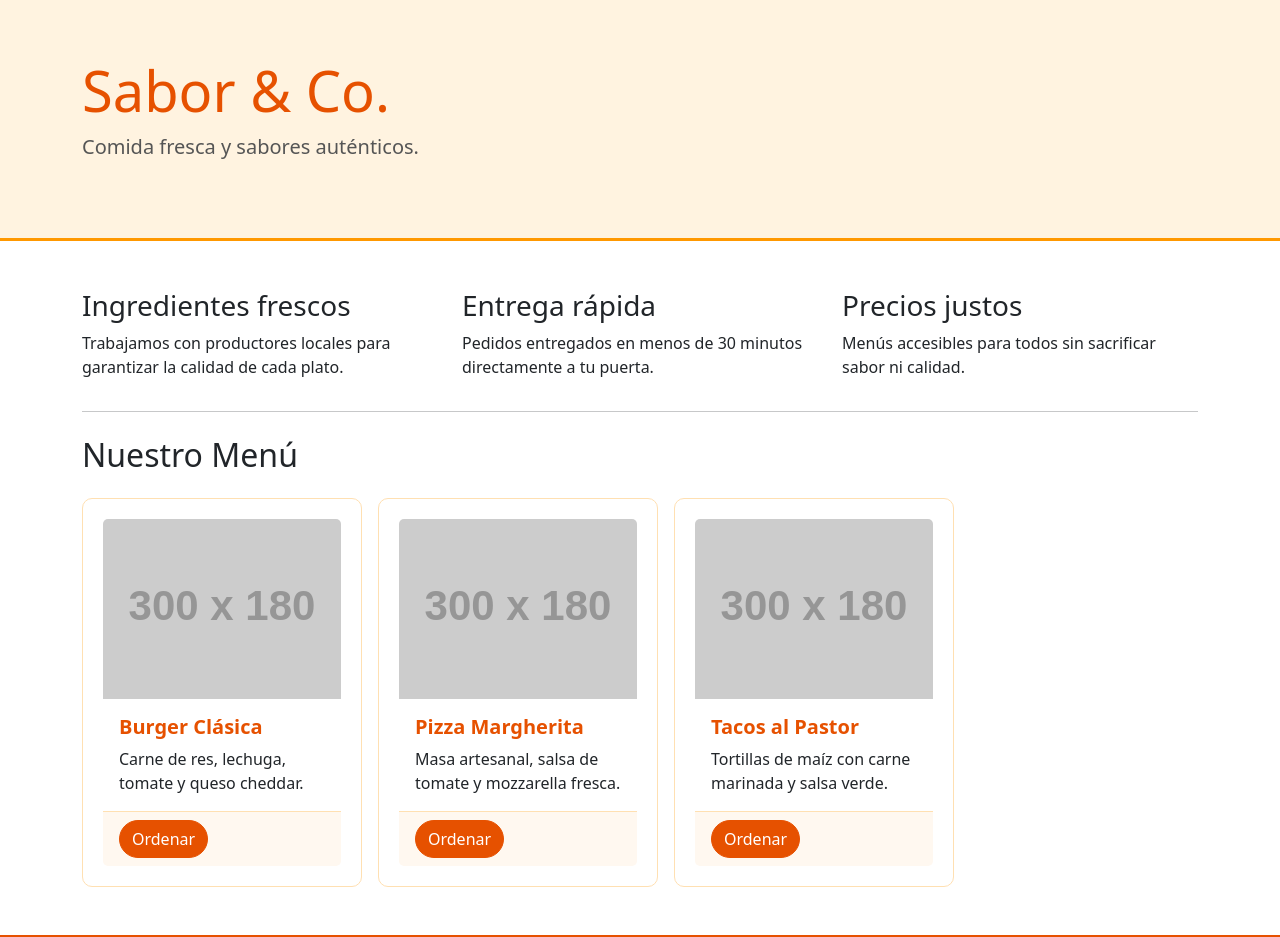
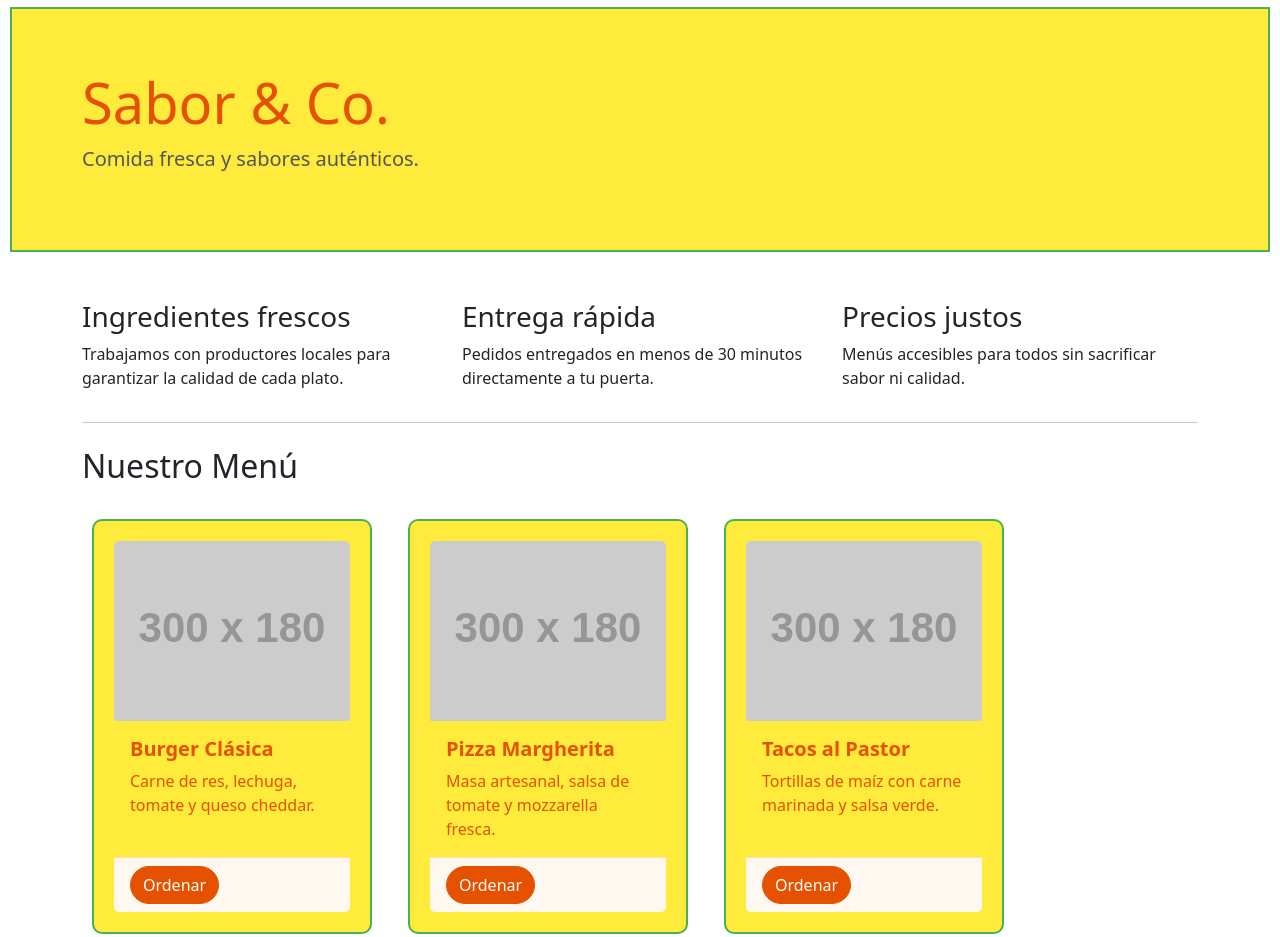
Before and after one commit to Vilorio-/Bootstrap, a website: page index.html in a window 1280 px wide. Shown: the part 523-1460 px from the top of the page. Drawn offline with nearby package versions, Linux system fonts and the light colour scheme; placeholder pictures from the web are drawn by us.

Commit message:
Agrega variables, mixin y estilos SCSS compilados

```diff
--- a/css/styles.scss
+++ b/css/styles.scss
@@ -0,0 +1,40 @@
+// Variables
+$amarillo: #ffeb3b;
+$rojo: #e65100;
+$verde: #4caf50;
+
+// Jumbotron
+.jumbotron-custom {
+    background-color: $amarillo;
+    border-bottom: 3px solid $rojo;
+    padding: 60px 40px;
+
+    h1 {
+        color: $rojo;
+    }
+
+    p {
+        color: #555;
+    }
+}
+
+// Mixin
+@mixin estilos-card {
+    margin: 10px;
+    padding: 20px;
+    background-color: $amarillo;
+    color: $rojo;
+    border: 2px solid $verde;
+}
+
+// Usando el mixin
+.producto {
+    @include estilos-card;
+    border-radius: 10px;
+    width: 280px;
+}
+
+.jumbotron-custom {
+    @include estilos-card;
+    padding: 60px 40px;
+}
--- a/index.html
+++ b/index.html
@@ -6,6 +6,7 @@
     <title>Sabor & Co.</title>
     <link rel="stylesheet" href="node_modules/bootstrap/dist/css/bootstrap.min.css">
     <link rel="stylesheet" href="css/estilos.css">
+    <link rel="stylesheet" href="css/styles.css">
 </head>
 <body>
 
```
Also changed, not shown: css/styles.css, 1 other file.
